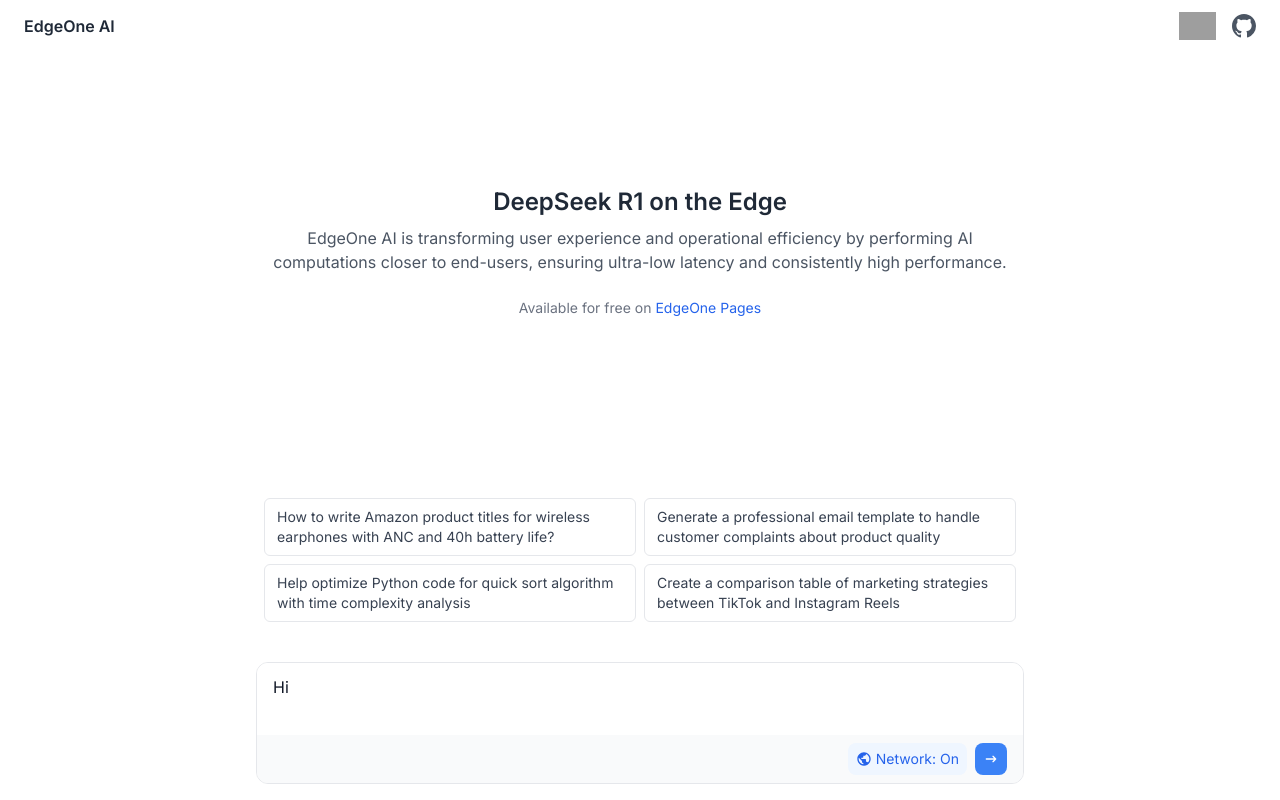
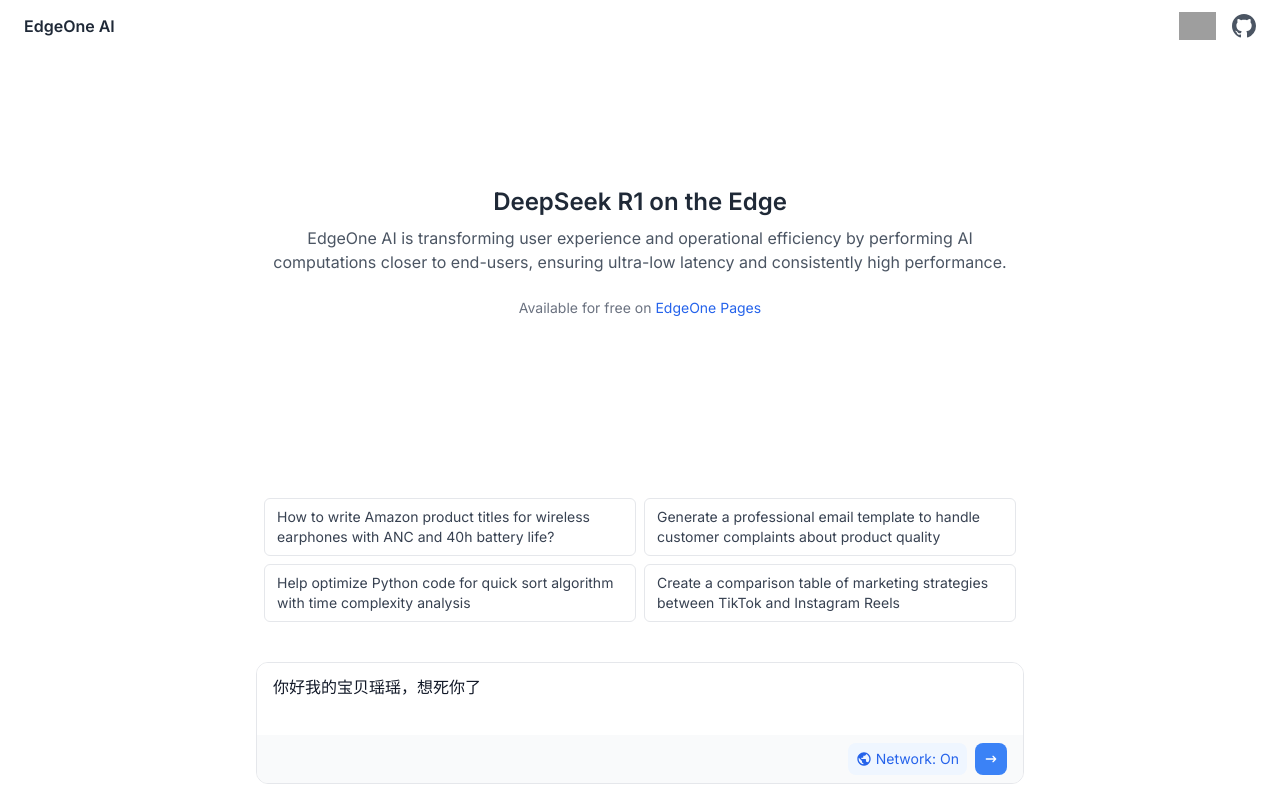
Before and after one commit to 54ayao/deepseek-r1, a Next.js app: page / in a window 1280 px wide. Built offline with nearby package versions, Linux system fonts and the light colour scheme; grey boxes are pictures that could not be loaded.

Commit message:
Update Base.tsx

```diff
--- a/components/Base.tsx
+++ b/components/Base.tsx
@@ -29,7 +29,7 @@
 }
 
 export const Base = () => {
-  const [userInput, setUserInput] = useState('Hi');
+  const [userInput, setUserInput] = useState('你好我的宝贝瑶瑶，想死你了');
   const [useNetwork, setUseNetwork] = useState(true);
   const [showKeywords, setShowKeywords] = useState(true);
   const [isMobile, setIsMobile] = useState(false);
```
